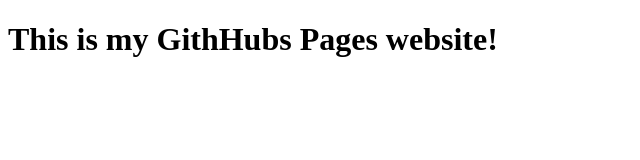
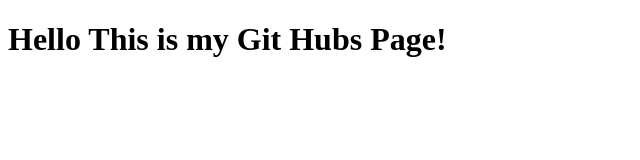
Before and after one commit to AnkitSharma155/AnkitSharma155.github.io, a plain HTML site: page index.html in a window 1280 px wide. Shown: the whole page, without its empty margins (0-640 px from the left). Drawn offline with Linux system fonts and the light colour scheme.

Commit message:
First Commit

```diff
--- a/index.html
+++ b/index.html
@@ -1,9 +1,9 @@
 <!DOCTYPE html>
 <html lang="en">
 <head>
-    <title>My Site!</title>
+    <title>My Site</title>
 </head>
 <body>
-    <h1>This is my GithHubs Pages website!</h1>
+    <h1>Hello This is my Git Hubs Page!</h1>
 </body>
 </html>
```
